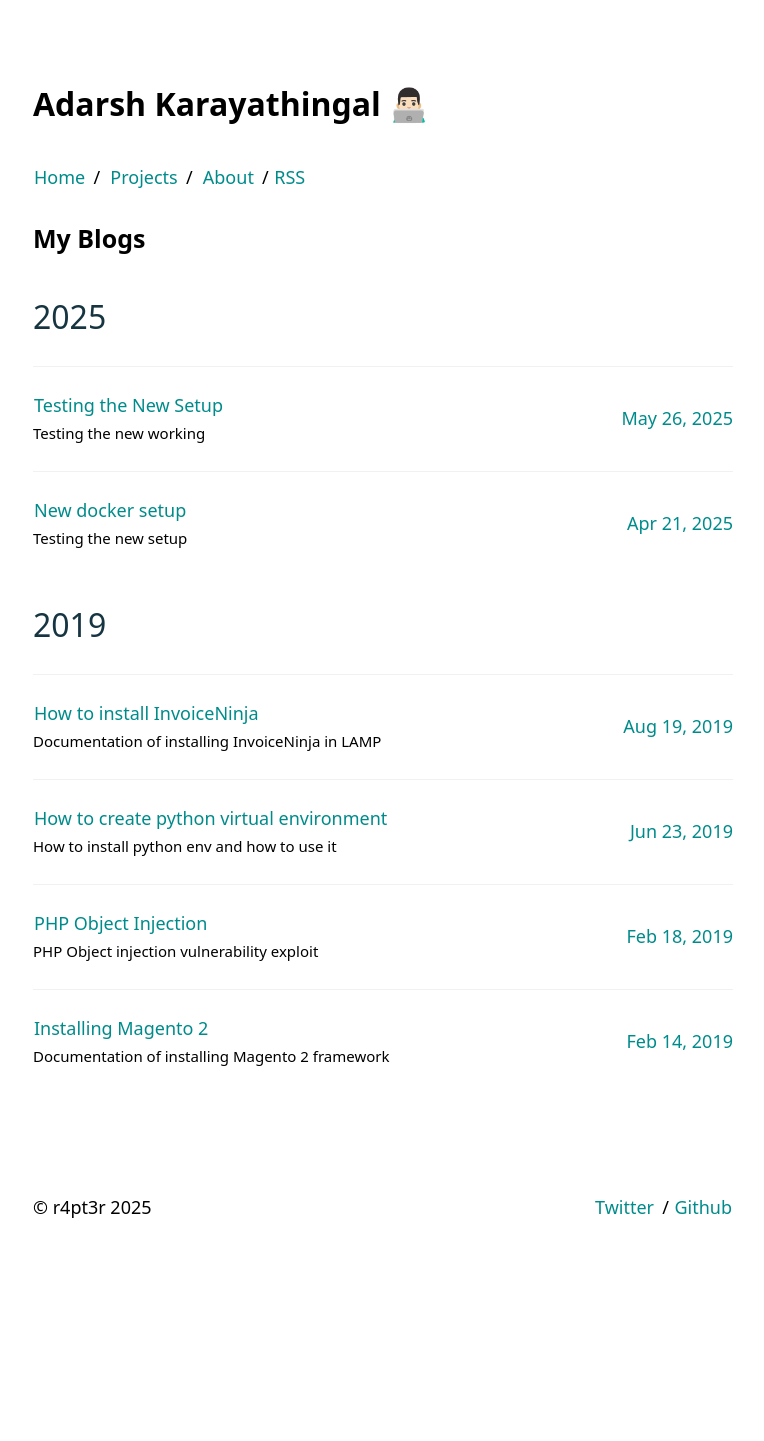
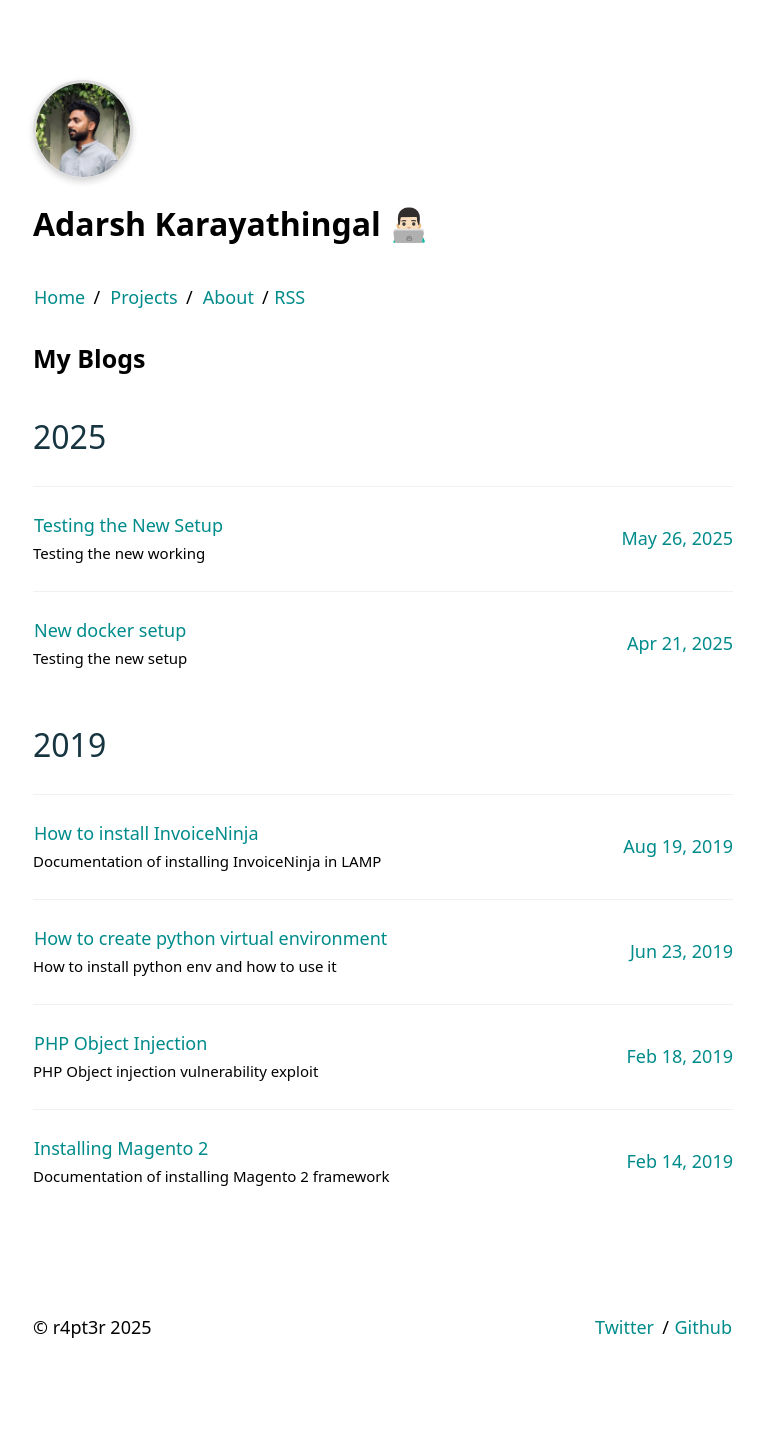
Before and after one commit to r4pt3r/r4pt3r.github.io, a Jekyll site: the page built from index.html, in a window 1280 px wide. Shown: the whole page, without its empty margins (257-1021 px from the left). Built offline with Jekyll 4.4.1, drawn with Linux system fonts in a browser that asks for light colours; before the commit the page ends 1321 px from its top, so only the background shows below that.

Commit message:
Added profile picture to layout

```diff
--- a/_includes/head.html
+++ b/_includes/head.html
@@ -8,4 +8,5 @@
   <link rel="stylesheet" href="{{ "/css/main.css" | prepend: site.baseurl }}">
   <link rel="canonical" href="{{ page.url | replace:'index.html','' | prepend: site.baseurl | prepend: site.url }}">
   <link rel="alternate" type="application/rss+xml" title="{{ site.title }}" href="{{ "/feed.xml" | prepend: site.baseurl | prepend: site.url }}">
+  <link rel="icon" href="{{ 'assets/fonts/images/favicon.ico' | relative_url }}" type="image/x-icon" />
 </head>
--- a/_includes/header.html
+++ b/_includes/header.html
@@ -1,4 +1,8 @@
 <header class="c-page__header">
+  <div class="profile-wrapper">
+    <!-- <img src="{{ 'assets/fonts/images/avatar-adarsh.png' | relative_url }}" alt="Adarsh Karayathingal" class="profile-img" /> -->
+    <img src="{{ 'assets/fonts/images/adarsh-profile.jpeg' | relative_url }}" alt="Adarsh Karayathingal" class="profile-img" />
+  </div>
   <h1><code>{{ site.title}}</code></h1>
   <p>
     <a href="{{ "/" | prepend: site.baseurl }}">Home</a><span
--- a/_sass/components/_page.scss
+++ b/_sass/components/_page.scss
@@ -5,6 +5,21 @@
 .c-page {
 
 }
+
+.profile-wrapper {
+    display: flex;
+    justify-content: left;
+    margin-bottom: 2rem;
+  }
+
+  .profile-img {
+    width: 100px;
+    height: 100px;
+    object-fit: cover;
+    border-radius: 50%;
+    border: 3px solid #ddd;
+    box-shadow: 0 2px 6px rgba(0, 0, 0, 0.15);
+  }
 
 .c-page__header {
     margin-bottom: 3.0rem; // 100px
```
Also changed, not shown: assets/fonts/images/adarsh-profile.jpeg (added), assets/fonts/images/favicon.ico (added), 11 other files.
